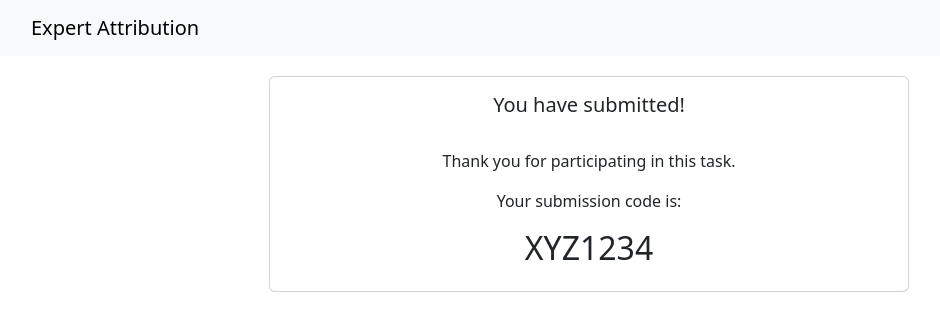
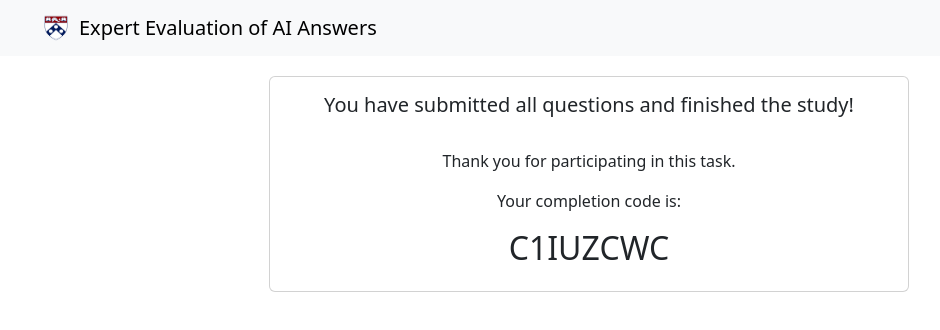
Before and after one commit to subinbean/expert-attribution-annotation-interface, a React (Create React App) app in the folder frontend/: page /submission in a window 1280 px wide. Shown: the top 330 px of the page, without its empty margins (51-991 px from the left). Built offline with nearby package versions, Linux system fonts and the light colour scheme.

Commit message:
added new logo, changed text, evidence formatting

```diff
--- a/frontend/src/components/ClaimEvidence.js
+++ b/frontend/src/components/ClaimEvidence.js
@@ -59,7 +59,7 @@ const ClaimEvidence = (props) => {
             </Alert>
             <Likert title="Supported" options={['Complete', 'Partial', 'Incomplete', 'Missing', 'N/A']} state={props.claimAnnotation} setState={props.setClaimAnnotation} toChange='support' currentClaim={props.currentClaim}/>
             <Alert style={{ width: '40rem', marginTop: '20px', textAlign: 'left'}}>
-                If the claim is <b> partially supported </b>, we ask you to write 1 sentence stating the reason why this is the case. First, mention the span(s) of the claim that is not fully supported, then describe why it is not fully supported.
+                If the claim is <b> partially supported </b>, we ask you to write 1 sentence stating the reason why this is the case. First, mention the phrase(s) of the claim that is not fully supported, then describe why it is not fully supported.
             </Alert>
             <Answerbox text="If partial support, provide the reason why" state={props.claimAnnotation} setState={props.setClaimAnnotation} toChange='reason_missing_support'/>
             <Alert style={{ width: '40rem', marginTop: '20px', textAlign: 'left'}}>
@@ -143,7 +143,7 @@ const ClaimEvidence = (props) => {
                         <Form style={{marginTop: '21px', width: '400px' }}>
                             <Form.Group className="mb-3">
                                 <div key={props.claim}>
-                                    <Form.Control style={{height: '150px', width: '600px'}}as='textarea' defaultValue={props.evidence.join('\n')} onChange={reviseEvidence}/>
+                                    <Form.Control style={{height: '150px', width: '600px'}}as='textarea' defaultValue={props.evidence.join('\n\n')} onChange={reviseEvidence}/>
                                 </div>
                             </Form.Group>
                         </Form>
--- a/frontend/src/components/Navbar.js
+++ b/frontend/src/components/Navbar.js
@@ -1,11 +1,17 @@
 import React from 'react'
 import {Navbar, Container} from 'react-bootstrap';
+import logo from '../upenn.png'
 
 const navbar = () => {
     return (
         <Navbar bg="light">
         <Container>
-        <Navbar.Brand> Expert Attribution </Navbar.Brand>
+            <Navbar.Brand>
+                <div style={{display: 'flex', alignItems: 'center'}}>
+                <img src={logo} width="50" height="30" alt="UPenn logo" style={{marginLeft: ''}}/>
+                <div style={{marginLeft: "-2px"}}> Expert Evaluation of AI Answers </div>
+                </div>
+            </Navbar.Brand>
         </Container>
         </Navbar>
     )
--- a/frontend/src/pages/AnnotationPage.js
+++ b/frontend/src/pages/AnnotationPage.js
@@ -120,7 +120,7 @@ const AnnotationPage = (props) => {
                     console.log(questionAnnotation)
 
                     // api call
-                    const revisedAnswer = questionAnnotation.revised_answer === '' ? (revisedClaims.join('\n') + '\n\n' + revisedEvidences.join('\n')) : questionAnnotation.revised_answer
+                    const revisedAnswer = questionAnnotation.revised_answer === '' ? (revisedClaims.join('\n') + '\n\n<Evidences>\n' + revisedEvidences.join('\n')) : questionAnnotation.revised_answer
                     const endTime = new Date()
 
                     axios.patch(`/api/annotate/question/${data[currentQuestion]._id}`, {
@@ -155,7 +155,7 @@ const AnnotationPage = (props) => {
                     }
 
                     // api call
-                    const revisedAnswer = questionAnnotation.revised_answer === '' ? (revisedClaims.join('\n') + '\n\n' + revisedEvidences.join('\n')) : questionAnnotation.revised_answer
+                    const revisedAnswer = questionAnnotation.revised_answer === '' ? (revisedClaims.join('\n') + '\n\n<Evidences>\n' + revisedEvidences.join('\n')) : questionAnnotation.revised_answer
                     const endTime = new Date()
                     console.log(endTime - seconds)
 
@@ -205,9 +205,6 @@ const AnnotationPage = (props) => {
                 <Alert style={{ width: '40rem', marginTop: '20px', textAlign: 'left'}}>
                 <p> 5) <b> Answer Revision </b> : Based on the changes to the individual claims, this is your edited answer. Would you like to add, edit or delete it any further? Note that we require the answer to be <b>factual</b>, <b>complete</b> and <b> supported by evidence.</b></p>
                 <p>
-                After annotating each claim, you will be presented a revised answer with your edited claims. The text box is pre-filled with the edited claims, and we ask you to further edit the answer to be <b>factual</b>, <b>complete</b> and <b> supported by evidence.</b>
-                </p>
-                <p>
                 Note that all informative claims, worthy of citations, deserve to be cited. However, finding evidence for claims is non-trivial, so we request that you make a best-effort attempt at providing evidence for claims where it’s missing or incorrect.
                 </p>
             </Alert>
@@ -222,7 +219,7 @@ const AnnotationPage = (props) => {
                     <Card.Text>
                         <Form style={{marginTop: '21px', width: '400px' }}>
                             <Form.Group className="mb-3">
-                                <Form.Control style={{height: '200px', width: '600px'}}as='textarea' defaultValue={revisedClaims.join('\n') + '\n\n' + revisedEvidences.join('\n')} onChange={answerChange}/>
+                                <Form.Control style={{height: '200px', width: '600px'}}as='textarea' defaultValue={revisedClaims.join('\n') + '\n\n<Evidences>\n' + revisedEvidences.join('\n\n')} onChange={answerChange}/>
                             </Form.Group>
                         </Form>
                     </Card.Text>
@@ -241,7 +238,7 @@ const AnnotationPage = (props) => {
     return (
         <div align="center">
             <Alert style={{ width: '40rem', marginTop: '20px', textAlign: 'left'}}>
-                <p> <h3> Expert Attribution: Stage 2 </h3></p>
+                <p> <h3> Expert Evaluation of AI Answers: Stage 2 </h3></p>
                 <p>
                     This task has <b> {data.length} questions. </b>
                 </p>
--- a/frontend/src/pages/SubmissionPage.js
+++ b/frontend/src/pages/SubmissionPage.js
@@ -5,12 +5,12 @@ const SubmissionPage = () => {
         <div align="center">
             <Card style={{ width: '40rem', marginTop: '20px'}}>
                 <Card.Body>
-                    <Card.Title> You have submitted! </Card.Title>
+                    <Card.Title> You have submitted all questions and finished the study! </Card.Title>
                     <Card.Text>
                         <br/>
                         <p> Thank you for participating in this task. </p>
-                        <p> Your submission code is: </p>
-                        <h2> XYZ1234 </h2>
+                        <p> Your completion code is: </p>
+                        <h2> C1IUZCWC </h2>
                     </Card.Text>
                 </Card.Body>
             </Card>
--- a/frontend/src/pages/WelcomePage.js
+++ b/frontend/src/pages/WelcomePage.js
@@ -42,7 +42,7 @@ const WelcomePage = () => {
                 <Card.Body>
                     <Card.Title> <b> Stage 2: Detailed Instructions </b> </Card.Title>
                     <Card.Text style={{textAlign: 'left'}}>
-                        <p> Thank you for your interest in our task! We are conducting a study to understand how experts
+                        <p> Thank you for your interest in our task! We are a group of researchers at the University of Pennsylvania conducting a study to understand how experts
                         from various fields use AI / large language models in information-seeking scenarios. We are particularly
                         interested in evaluating the accuracy and factual correctness of answers produced by such systems. We are inviting
                         participants who are professionals / experts in these fields: </p>
```
Also changed, not shown: frontend/src/upenn.png (added).
